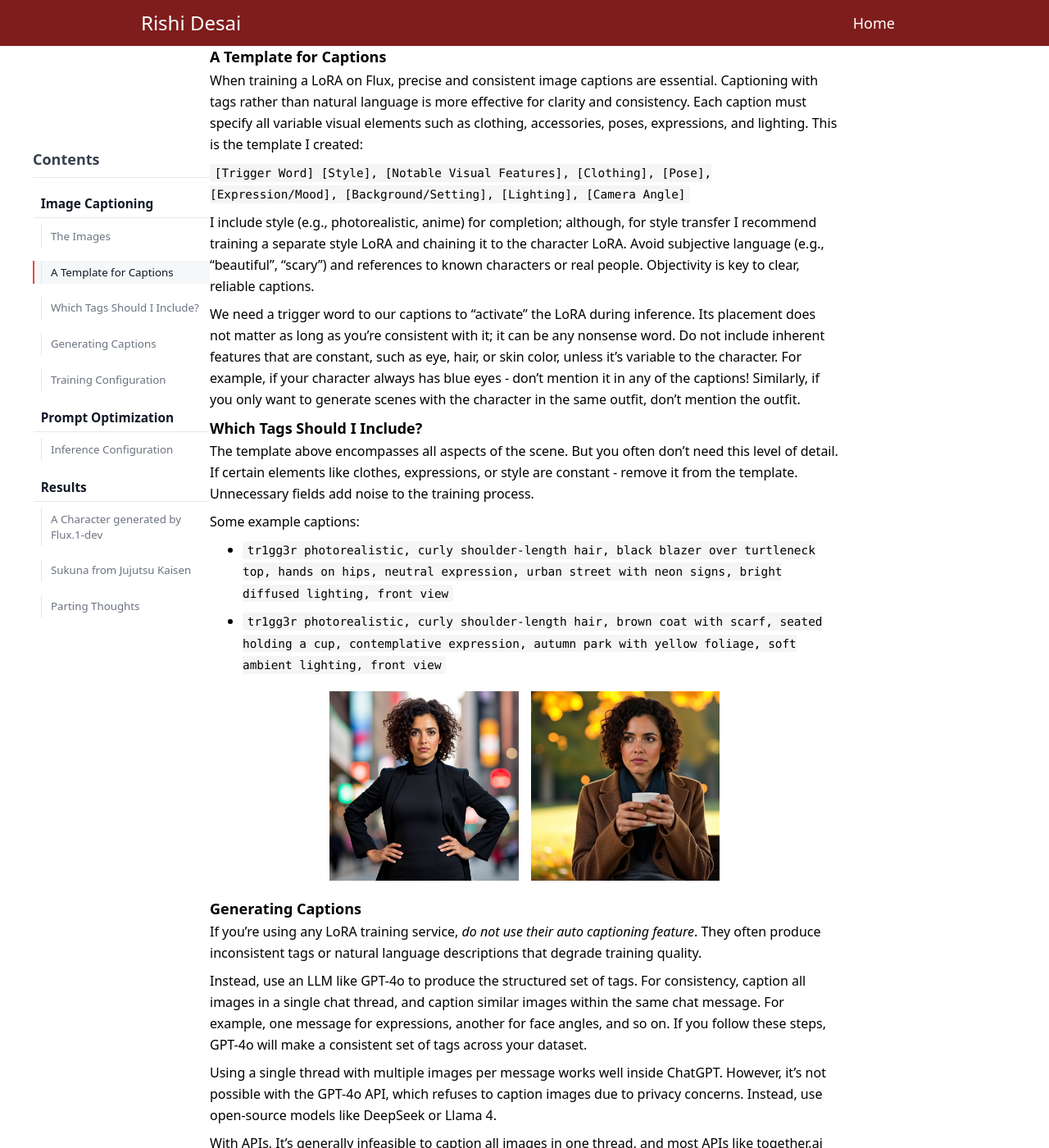
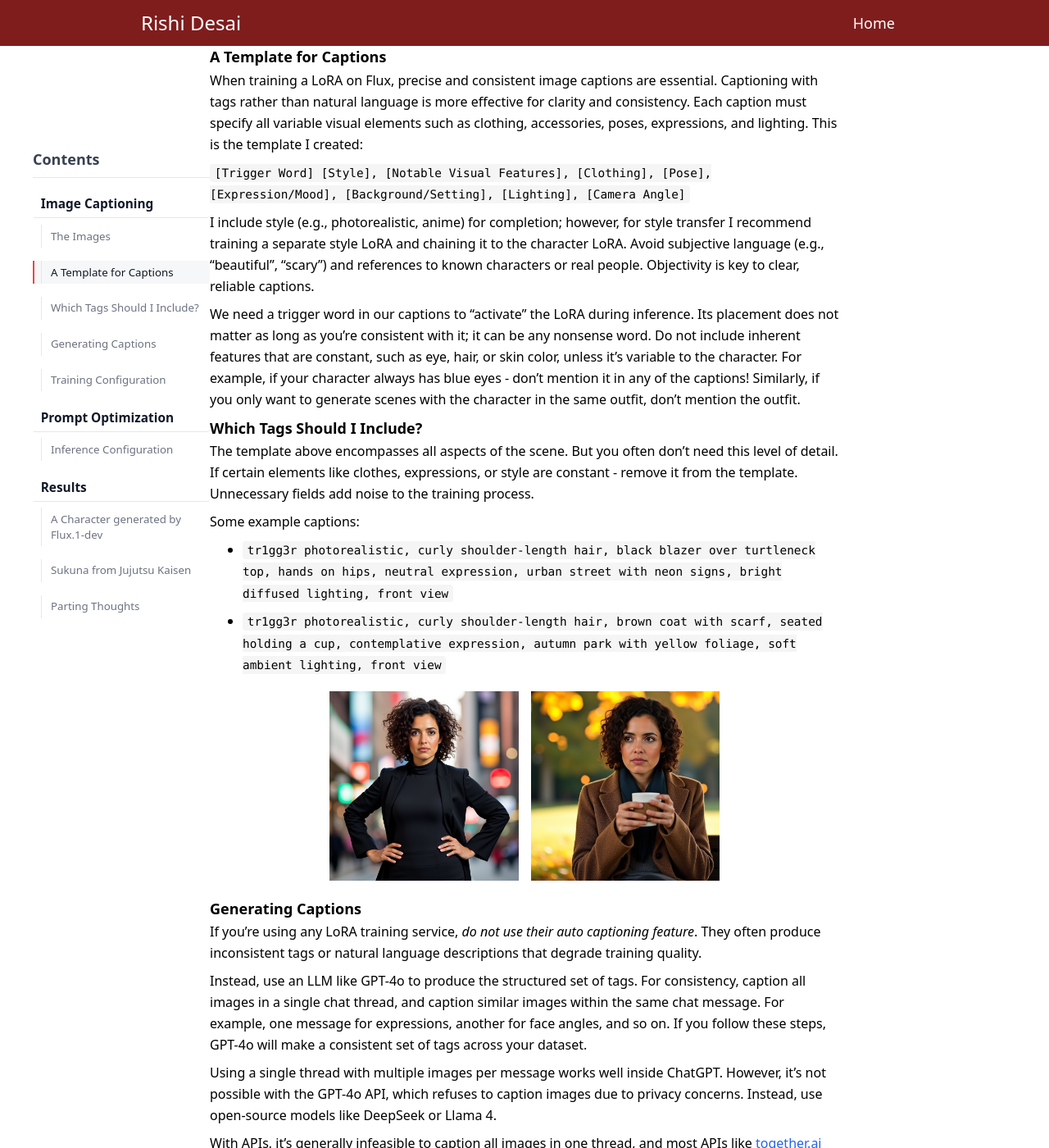
Before and after one commit to RishiDesai/rishidesai.github.io, a Jekyll site: the page built from _posts/2025-05-08-character-lora.md, in a window 1280 px wide and 1400 px high, scrolled down 2040 px. Shown: the whole window at 82% size. Built offline with Jekyll 4.4.1, drawn with Linux system fonts in a browser that asks for light colours; nearby versions of some CDN libraries; some of the changed text lies outside the part shown.

Commit message:
smol fixes to style

```diff
--- a/_posts/2025-05-08-character-lora.md
+++ b/_posts/2025-05-08-character-lora.md
@@ -52,9 +52,9 @@
 
 `[Trigger Word] [Style], [Notable Visual Features], [Clothing], [Pose], [Expression/Mood], [Background/Setting], [Lighting], [Camera Angle]`
 
-I include style (e.g., photorealistic, anime) for completion; although, for style transfer I recommend training a separate style LoRA and chaining it to the character LoRA. Avoid subjective language (e.g., "beautiful", "scary") and references to known characters or real people. Objectivity is key to clear, reliable captions.
+I include style (e.g., photorealistic, anime) for completion; however, for style transfer I recommend training a separate style LoRA and chaining it to the character LoRA. Avoid subjective language (e.g., "beautiful", "scary") and references to known characters or real people. Objectivity is key to clear, reliable captions.
 
-We need a trigger word to our captions to "activate" the LoRA during inference. Its placement does not matter as long as you're consistent with it; it can be any nonsense word. Do not include inherent features that are constant, such as eye, hair, or skin color, unless it's variable to the character. For example, if your character always has blue eyes - don't mention it in any of the captions! Similarly, if you only want to generate scenes with the character in the same outfit, don't mention the outfit.
+We need a trigger word in our captions to "activate" the LoRA during inference. Its placement does not matter as long as you're consistent with it; it can be any nonsense word. Do not include inherent features that are constant, such as eye, hair, or skin color, unless it's variable to the character. For example, if your character always has blue eyes - don't mention it in any of the captions! Similarly, if you only want to generate scenes with the character in the same outfit, don't mention the outfit.
 
 ### Which Tags Should I Include?
 The template above encompasses all aspects of the scene. But you often don't need this level of detail. If certain elements like clothes, expressions, or style are constant - remove it from the template. Unnecessary fields add noise to the training process.
--- a/index.markdown
+++ b/index.markdown
@@ -26,7 +26,7 @@
 
 <section id="posts" class="mb-10 pb-5 border-b border-gray-200">
     <h2 class="text-2xl font-medium mb-4">Posts</h2>
-    <!-- <div class="mb-5 flex">
+    <div class="mb-5 flex">
         <img src="{{ site.baseurl }}/assets/images/main/sukuna.png" alt="Sukuna Character Sheet" class="w-48 h-36 object-cover object-top mr-4">
         <div>
             <h3 class="text-xl font-medium">
@@ -39,7 +39,7 @@
                 <a href="https://github.com/RishiDesai/LoRACaptioner" class="text-red-900 no-underline mr-2 hover:underline">code</a>
             </p>
         </div>
-    </div> -->
+    </div>
     <div class="mb-5 flex">
         <img src="{{ site.baseurl }}/assets/images/main/face-enh.gif" alt="Comparison GIF" class="w-48 h-36 object-cover object-top mr-4">
         <div>
```
Also changed, not shown: other parts of _posts/2025-05-08-character-lora.md (+5 -5 lines).
